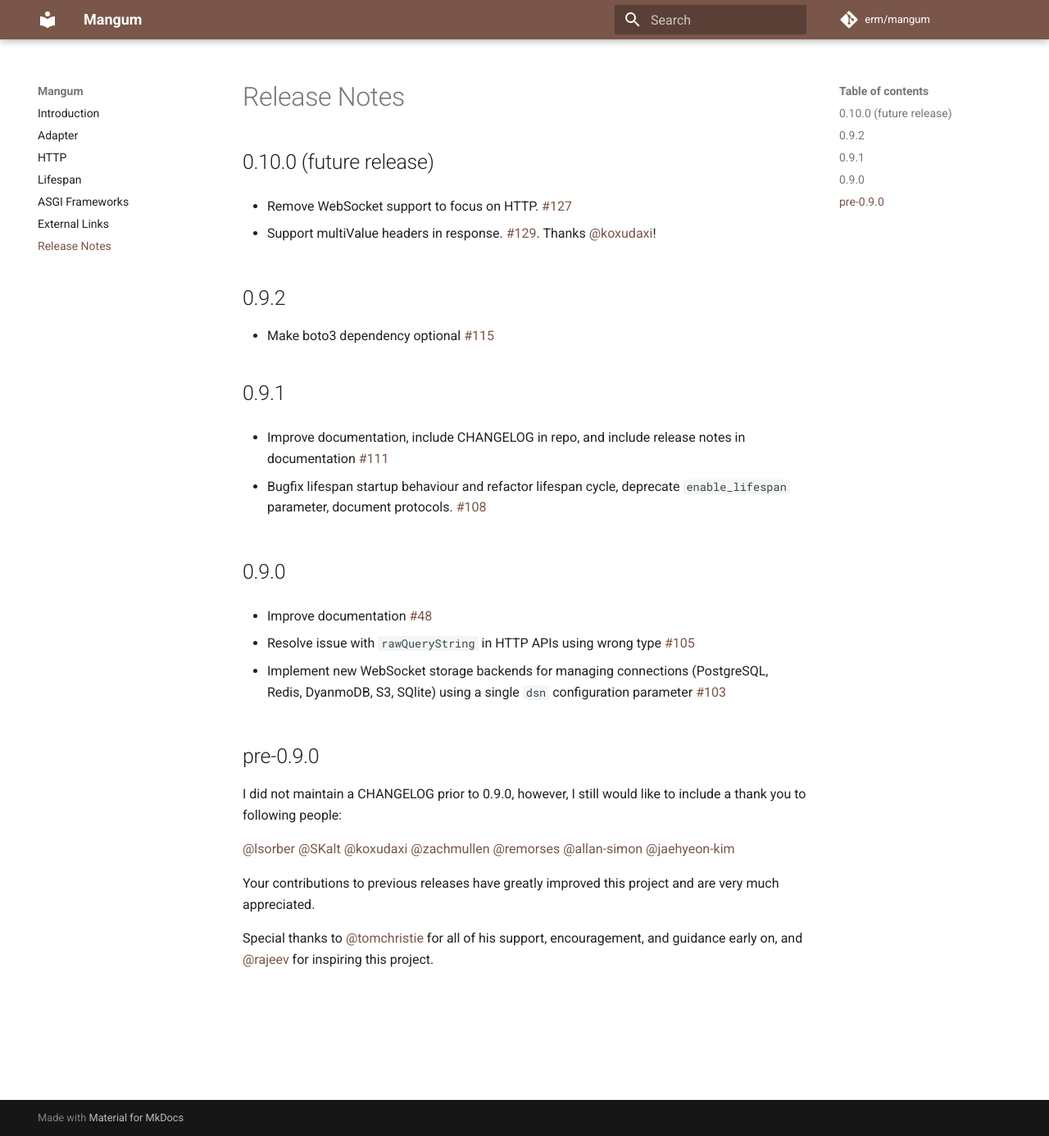
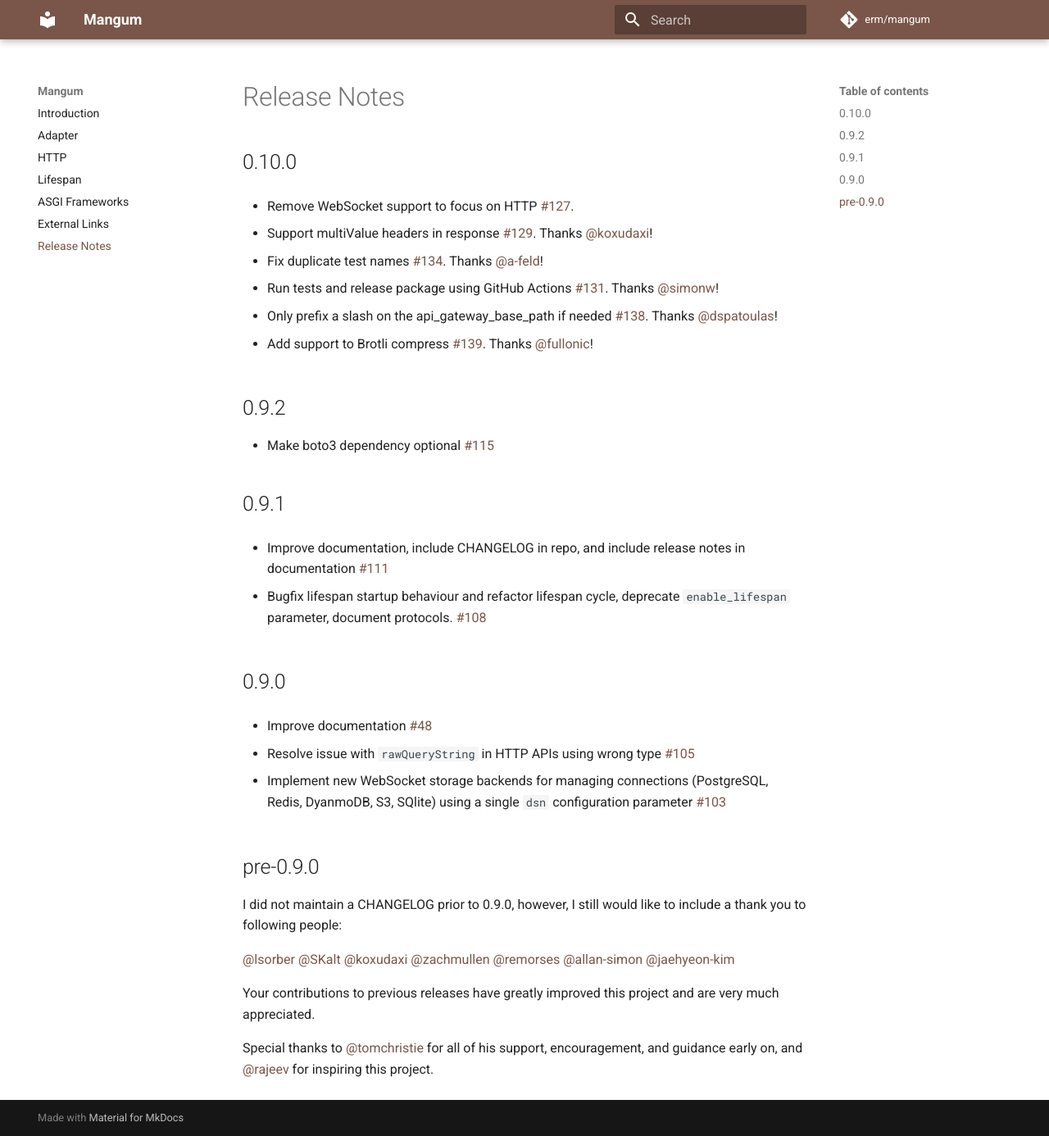
Before and after one commit to Kludex/mangum, an MkDocs documentation site: the page built from docs/release-notes.md, in a window 1280 px wide and 1386 px high. Shown: the whole window at 82% size. Built offline with MkDocs 1.6.1 and Material for MkDocs 9.7.7, drawn with Linux system fonts in a browser that asks for light colours; comment, search, counter and statistics services are not loaded.

```diff
--- a/docs/release-notes.md
+++ b/docs/release-notes.md
@@ -1,8 +1,16 @@
-## 0.10.0 (future release)
+## 0.10.0
 
-* Remove WebSocket support to focus on HTTP. [#127](https://github.com/jordaneremieff/mangum/issues/127)
+* Remove WebSocket support to focus on HTTP [#127](https://github.com/jordaneremieff/mangum/issues/127).
 
-* Support multiValue headers in response. [#129](https://github.com/jordaneremieff/mangum/pull/129). Thanks [@koxudaxi](https://github.com/koxudaxi)!
+* Support multiValue headers in response [#129](https://github.com/jordaneremieff/mangum/pull/129). Thanks [@koxudaxi](https://github.com/koxudaxi)!
+
+* Fix duplicate test names [#134](https://github.com/jordaneremieff/mangum/pull/134). Thanks [@a-feld](https://github.com/a-feld)!
+
+* Run tests and release package using GitHub Actions [#131](https://github.com/jordaneremieff/mangum/issues/131). Thanks [@simonw](https://github.com/simonw)!
+
+* Only prefix a slash on the api_gateway_base_path if needed [#138](https://github.com/jordaneremieff/mangum/pull/138). Thanks [@dspatoulas](https://github.com/dspatoulas)!
+
+* Add support to Brotli compress [#139](https://github.com/jordaneremieff/mangum/issues/139). Thanks [@fullonic](https://github.com/fullonic)!
 
 ## 0.9.2
 
--- a/setup.py
+++ b/setup.py
@@ -7,7 +7,7 @@ def get_long_description():
 
 setup(
     name="mangum",
-    version="0.10.0b1",
+    version="0.10.0",
     packages=find_packages(),
     license="MIT",
     url="https://github.com/jordaneremieff/mangum",
```
Also changed, not shown: CHANGELOG.md (+11 -3 lines), README.md (+1 -1 lines), docs/index.md (+1 -1 lines), 1 other file.
